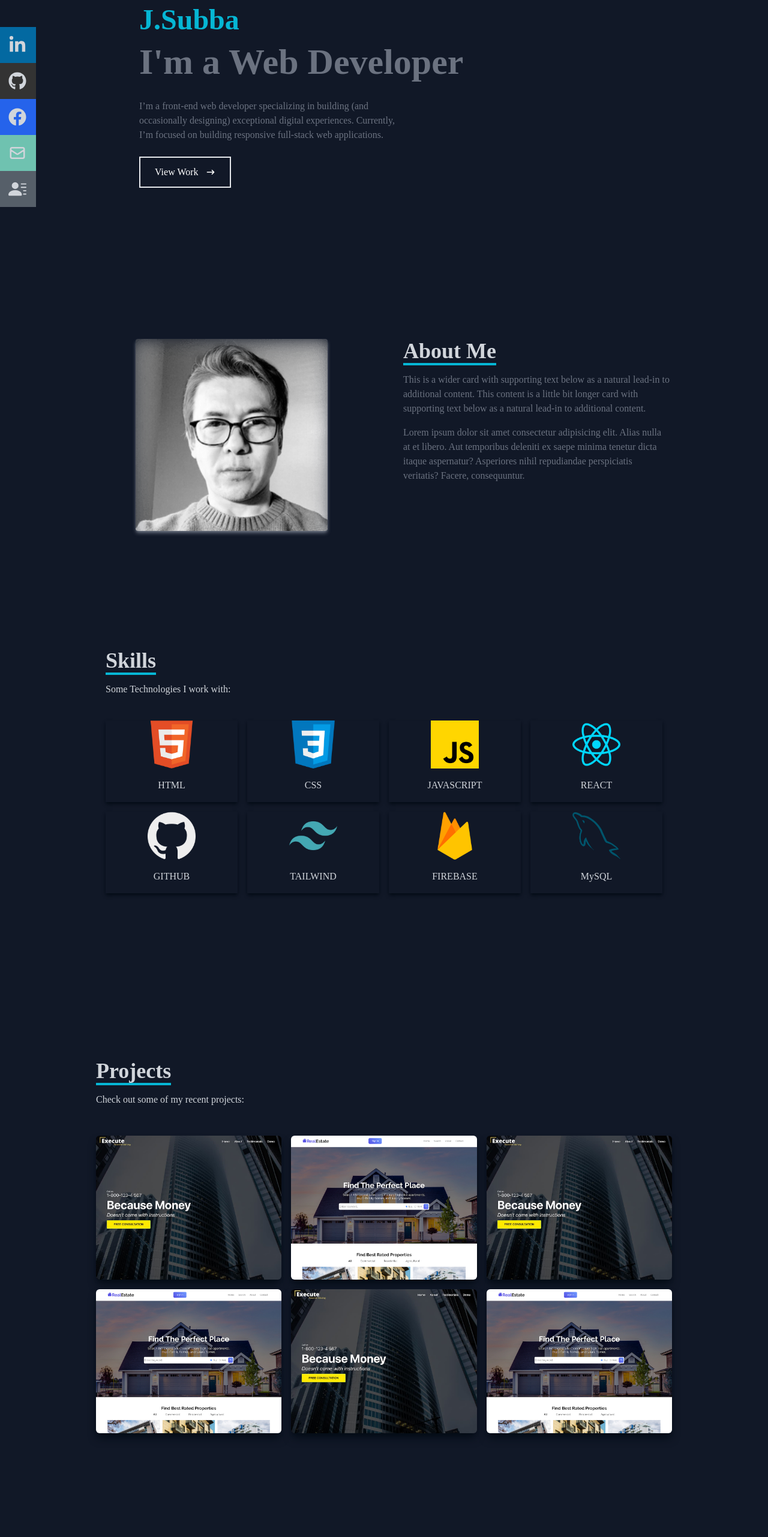
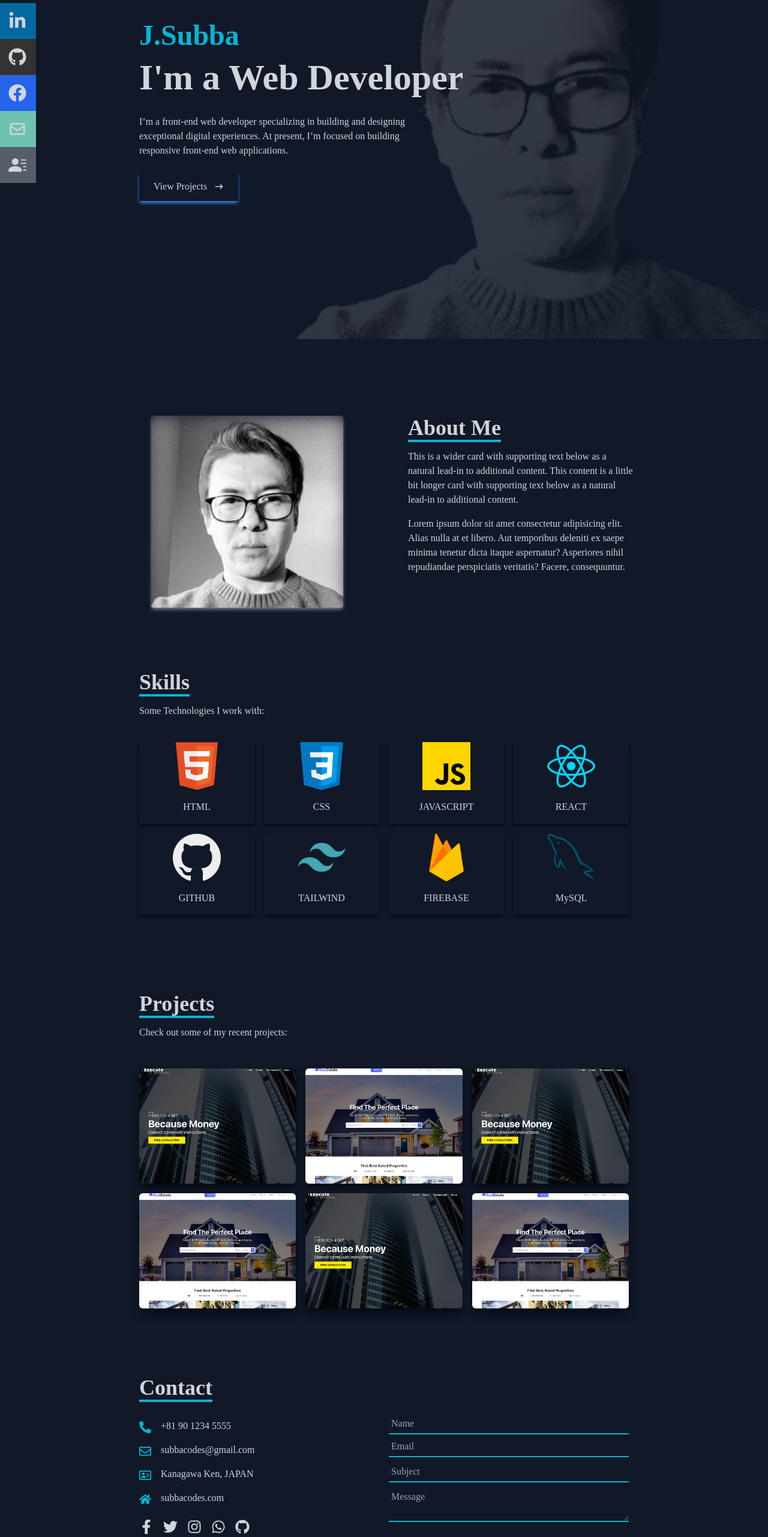
Before and after one commit to JSubba/jsubba-portfolio, a React (Create React App) app: page / in a window 1280 px wide. Shown: the part 235-2797 px from the top of the page at 60% size. Built offline with nearby package versions, Linux system fonts and the light colour scheme.

Commit message:
new contents added, modifications made

```diff
--- a/src/components/About.js
+++ b/src/components/About.js
@@ -3,9 +3,10 @@ import AboutImage from "../assets/img/about-image.png";
 
 const About = () => {
   return (
-    <section name="about" className="bg-gray-900 text-gray-500">
-      <div className="max-w-[1000px] mx-auto pb-16 sm:pb-0">
-        <div class="grid grid-cols-1 md:grid-cols-2 gap-4">
+    <section name="about" className="bg-gray-900 text-gray-300 pt-32 pb-6">
+      {/* <div className="max-w-[55rem] mx-auto pb-16 sm:pb-0"> */}
+      <div className="max-w-[55rem] mx-auto flex flex-col justify-center w-full h-full">
+        <div class="grid grid-cols-1 md:grid-cols-2 gap-8">
           <div className="about-image">
             <img
               class="mx-auto h-80 object-cover  border-1 border-gray-600 rounded shadow-md shadow-gray-500"
--- a/src/components/Contact.js
+++ b/src/components/Contact.js
@@ -1,5 +1,16 @@
 import React, { useRef } from "react";
 import emailjs from "@emailjs/browser";
+import {
+  FaPhoneAlt,
+  FaRegEnvelope,
+  FaRegAddressCard,
+  FaHome,
+  FaFacebookF,
+  FaTwitter,
+  FaInstagram,
+  FaWhatsapp,
+  FaGithub,
+} from "react-icons/fa";
 
 const Contact = () => {
   const formRef = useRef();
@@ -25,53 +36,84 @@ const Contact = () => {
   return (
     <section
       name="contact"
-      className="w-full h-screen bg-gray-900 flex justify-center items-center px-4 pt-8 md:pt-20"
+      className="w-full h-full bg-gray-900 text-gray-300 pt-16"
     >
-      <form
-        ref={formRef}
-        onSubmit={handleSubmit}
-        className="flex flex-col max-w-[600px] w-full h-full"
-      >
-        <div className="pb-8">
-          <p className="text-4xl font-bold inline border-b-4 border-cyan-500 text-gray-300">
+      <div className="max-w-[55rem] mx-auto pl-8 pb-6">
+        <p className="text-4xl font-bold inline border-b-4 border-cyan-500 h-full">
           Contact
         </p>
-          <p className="text-gray-300 py-4">
-            Submit the form below or contact me directly at - myemail@gmail.com
-          </p>
       </div>
+
+      <div className="max-w-[55rem] mx-auto px-8 grid grid-cols-1 sm:grid-cols-2 gap-4">
+        <div>
+          <div className="py-2 flex">
+            <FaPhoneAlt className="text-xl text-cyan-500 mt-1 mr-4" />
+            +81 90 1234 5555
+          </div>
+          <div className="py-2 flex">
+            <FaRegEnvelope className="text-xl text-cyan-500 mt-1 mr-4" />
+            subbacodes@gmail.com
+          </div>
+          <div className="py-2 flex">
+            <FaRegAddressCard className="text-xl text-cyan-500 mt-1 mr-4" />
+            Kanagawa Ken, JAPAN
+          </div>
+          <div className="py-2 flex">
+            <FaHome className="text-xl text-cyan-500 mt-1 mr-4" />
+            subbacodes.com
+          </div>
+          <div className="social flex py-4 text-2xl">
+            <span className="pr-4">
+              <FaFacebookF className="hover:text-cyan-500" />
+            </span>
+            <span className="pr-4">
+              <FaTwitter className="hover:text-cyan-500" />
+            </span>
+            <span className="pr-4">
+              <FaInstagram className="hover:text-cyan-500" />
+            </span>
+            <span className="pr-4">
+              <FaWhatsapp className="hover:text-cyan-500" />
+            </span>
+            <span>
+              <FaGithub className="hover:text-cyan-500" />
+            </span>
+          </div>
+        </div>
+
+        <form ref={formRef} onSubmit={handleSubmit}>
           <input
-          className="bg-slate-200 p-2 rounded"
+            className="bg-gray-900 p-1 border-b-2 border-cyan-500 w-full"
             type="text"
             placeholder="Name"
             name="user_name"
           />
           <input
-          className="my-2 p-2 bg-slate-200 rounded"
+            className="bg-gray-900 p-1 my-1 border-b-2 border-cyan-500 w-full"
             type="email"
             placeholder="Email"
             name="user_email"
           />
           <input
-          className="mb-2 p-2 bg-slate-200 rounded"
+            className="bg-gray-900 p-1 my-1 border-b-2 border-cyan-500 w-full"
             type="text"
             placeholder="Subject"
             name="user_subject"
           />
-
           <textarea
-          className="bg-slate-200 p-2 rounded"
+            className="bg-gray-900 p-1 my-1 border-b-2 border-cyan-500 w-full"
             name="message"
-          rows="10"
+            rows="2"
             placeholder="Message"
           ></textarea>
           <button
-          className="text-white border-2 hover:bg-cyan-500 px-4 py-3 my-8 mx-auto flex items-center"
+            className="text-white border-2 border-cyan-600 hover:bg-cyan-600 px-4 py-3 my-4 mx-auto flex items-center"
             onSubmit={handleSubmit}
           >
-          Let's Collaborate
+            Let's Connect
           </button>
         </form>
+      </div>
     </section>
   );
 };
--- a/src/components/Home.js
+++ b/src/components/Home.js
@@ -1,28 +1,34 @@
 import React from "react";
 import { HiArrowNarrowRight } from "react-icons/hi";
+import { Link } from "react-scroll";
 
 const Home = () => {
   return (
-    <section name="home" className="bg-gray-900 text-gray-300 w-full h-screen">
-      <div className="max-w-[55rem] mx-auto px-8 flex flex-col justify-center h-full">
-        <h1 className="text-3xl text-cyan-500 sm:text-5xl font-bold">
+    <section
+      name="home"
+      className="bg-home-pattern bg-right sm:bg-center bg-cover  bg-no-repeat text-gray-300 w-full h-screen"
+    >
+      <div className="max-w-[55rem] mx-auto px-8 pt-12 flex flex-col justify-center h-full">
+        <h1 className="text-4xl text-cyan-500 sm:text-5xl font-bold">
           J.Subba
         </h1>
-        <h2 className="text-4xl sm:text-6xl text-gray-500 font-bold py-4">
+        <h2 className="text-5xl sm:text-6xl font-bold py-4">
           I'm a Web Developer
         </h2>
-        <p className="text-gray-500 py-4 max-w-md">
-          I’m a front-end web developer specializing in building (and
-          occasionally designing) exceptional digital experiences. Currently,
-          I’m focused on building responsive full-stack web applications.
+        <p className="py-4 max-w-md">
+          I’m a front-end web developer specializing in building and designing
+          exceptional digital experiences. At present, I’m focused on building
+          responsive front-end web applications.
         </p>
         <div>
-          <button className="text-white group border-2 px-6 py-3 my-2 flex items-center hover:bg-cyan-500 hover:border-cyan-500">
-            View Work
-            <span className="group-hover:rotate-90 duration-300">
-              <HiArrowNarrowRight className="ml-3 " />
-            </span>
-          </button>
+          <Link to="projects" smooth={true} duration={500}>
+            <button className="px-6 py-3 my-2 flex items-center shadow-md shadow-blue-500 hover:text-cyan-500 hover:shadow-cyan-500 hover:scale-105 ease-in duration-500">
+              View Projects
+              <span>
+                <HiArrowNarrowRight className="ml-3 " />
+              </span>
+            </button>
+          </Link>
         </div>
       </div>
     </section>
--- a/src/components/Projects.js
+++ b/src/components/Projects.js
@@ -6,9 +6,9 @@ const Projects = () => {
   return (
     <section
       name="projects"
-      className="w-full md:h-screen text-gray-300 bg-gray-900"
+      className="w-full h-full text-gray-300 bg-gray-900 py-12"
     >
-      <div className="max-w-[62rem] mx-auto p-4 flex flex-col justify-center w-full h-full pt-20 sm:pt-0">
+      <div className="max-w-[55rem] mx-auto px-8 flex flex-col justify-center w-full h-full">
         <div className="pb-8">
           <p className="text-4xl font-bold inline border-b-4 text-gray-300 border-cyan-500">
             Projects
@@ -20,7 +20,7 @@ const Projects = () => {
             style={{ backgroundImage: `url(${WorkImg})` }}
             className="shadow-lg shadow-[#040c16] group container rounded-md flex justify-center items-center mx-auto content-div"
           >
-            <div className="opacity-0 group-hover:opacity-100">
+            <div className="opacity-0 group-hover:opacity-100 text-center">
               <span className="text-2xl font-bold text-white tracking-wider">
                 React JS Application
               </span>
@@ -42,7 +42,7 @@ const Projects = () => {
             style={{ backgroundImage: `url(${realEstate})` }}
             className="shadow-lg shadow-[#040c16] group container rounded-md flex justify-center items-center mx-auto content-div"
           >
-            <div className="opacity-0 group-hover:opacity-100">
+            <div className="opacity-0 group-hover:opacity-100 text-center">
               <span className="text-2xl font-bold text-white tracking-wider">
                 React JS Application
               </span>
@@ -64,7 +64,7 @@ const Projects = () => {
             style={{ backgroundImage: `url(${WorkImg})` }}
             className="shadow-lg shadow-[#040c16] group container rounded-md flex justify-center items-center mx-auto content-div"
           >
-            <div className="opacity-0 group-hover:opacity-100">
+            <div className="opacity-0 group-hover:opacity-100 text-center">
               <span className="text-2xl font-bold text-white tracking-wider">
                 React JS Application
               </span>
@@ -86,7 +86,7 @@ const Projects = () => {
             style={{ backgroundImage: `url(${realEstate})` }}
             className="shadow-lg shadow-[#040c16] group container rounded-md flex justify-center items-center mx-auto content-div"
           >
-            <div className="opacity-0 group-hover:opacity-100">
+            <div className="opacity-0 group-hover:opacity-100 text-center">
               <span className="text-2xl font-bold text-white tracking-wider">
                 React JS Application
               </span>
@@ -108,7 +108,7 @@ const Projects = () => {
             style={{ backgroundImage: `url(${WorkImg})` }}
             className="shadow-lg shadow-[#040c16] group container rounded-md flex justify-center items-center mx-auto content-div"
           >
-            <div className="opacity-0 group-hover:opacity-100">
+            <div className="opacity-0 group-hover:opacity-100 text-center">
               <span className="text-2xl font-bold text-white tracking-wider">
                 React JS Application
               </span>
@@ -130,7 +130,7 @@ const Projects = () => {
             style={{ backgroundImage: `url(${realEstate})` }}
             className="shadow-lg shadow-[#040c16] group container rounded-md flex justify-center items-center mx-auto content-div"
           >
-            <div className="opacity-0 group-hover:opacity-100">
+            <div className="opacity-0 group-hover:opacity-100 text-center">
               <span className="text-2xl font-bold text-white tracking-wider">
                 React JS Application
               </span>
--- a/src/components/Skills.js
+++ b/src/components/Skills.js
@@ -13,16 +13,15 @@ const Skills = () => {
   return (
     <section
       name="skills"
-      className="w-full h-screen bg-gray-900 text-gray-300"
+      className="w-full h-full bg-gray-900 text-gray-300 py-20"
     >
-      <div className="max-w-[62rem] mx-auto px-8 flex flex-col justify-center w-full h-full">
+      <div className="max-w-[55rem] mx-auto px-8 flex flex-col justify-center w-full h-full">
         <div>
           <p className="text-4xl font-bold inline border-b-4 border-cyan-500 h-full">
             Skills
           </p>
           <p className="pt-4 pb-10">Some Technologies I work with:</p>
         </div>
-
         <div className="w-full grid grid-cols-2 sm:grid-cols-4 gap-4 text-center">
           <div className="shadow-md shadow-[#040c16] hover:scale-110 duration-500">
             <img className="w-20 mx-auto" src={HTML} alt="HTML icon" />
--- a/src/index.css
+++ b/src/index.css
@@ -11,14 +11,24 @@
   li {
     @apply px-4;
     @apply cursor-pointer;
+    @apply hover:text-cyan-500;
+    @apply hover:shadow-cyan-500;
   }
+}
+
+.bg-pattern {
+  background: linear-gradient(
+    to right bottom,
+    rgba(13, 20, 32, 0.8),
+    rgba(0, 0, 0, 0.8)
+  );
 }
 
 .content-div {
   background-size: cover;
   background-position: center;
   background-repeat: no-repeat;
-  height: 15rem;
+  height: 12rem;
 }
 
 .content-div:hover {
--- a/tailwind.config.js
+++ b/tailwind.config.js
@@ -7,7 +7,12 @@ module.exports = {
       lg: "990px",
       xl: "1200px",
     },
-    extend: {},
+    extend: {
+      backgroundImage: {
+        "home-pattern":
+          "linear-gradient(to right bottom, rgba(17, 24, 39, 0.8), rgba(17, 24, 39,0.9)), url(../src/assets/img/home.png)",
+      },
+    },
   },
   plugins: [],
 };
```
Also changed, not shown: src/components/Navbar.js (+18 -9 lines), src/assets/img/home.png (added). Lines whose indentation alone changed are shown as unchanged.
